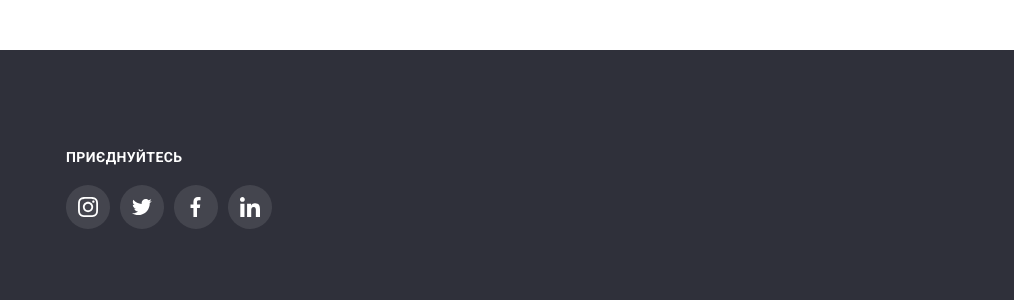
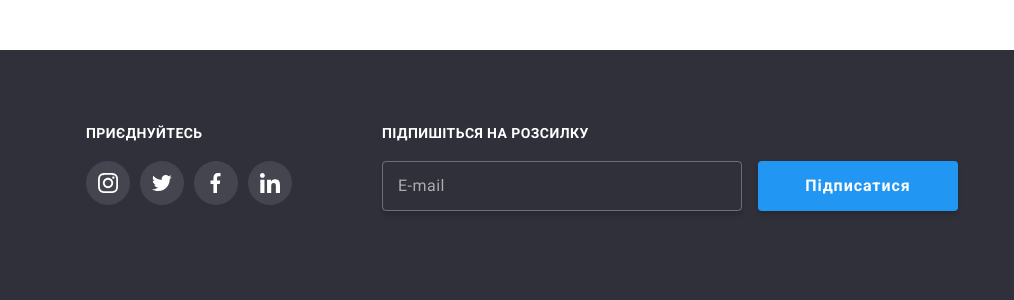
Before and after one commit to ulianaboiko/webstudio, a plain HTML site: page src/pages/portfolio.html in a window 1280 px wide. Shown: the part 1570-1870 px from the top of the page, 266-1280 px from the left. Drawn offline with nearby package versions, Linux system fonts and the light colour scheme.

Commit message:
added footer form

```diff
--- a/src/css/style.css
+++ b/src/css/style.css
@@ -9,6 +9,7 @@
   --colorBorder: #eee;
   --colorIcons: #afb1b8;
   --colorIconsFooter: rgba(255, 255, 255, 0.1);
+  --colorFormInput: rgba(33, 33, 33, 0.2);
 }
 
 body {
@@ -147,6 +148,7 @@ img {
   min-width: 530px;
   min-height: 580px;
   transform: translate(-50%, -50%);
+  padding: 40px;
 }
 .btn-close {
   position: absolute;
@@ -161,12 +163,15 @@ img {
 }
 .btn-close-img {
   background-color: var(--colorTextAdditional);
+  fill: var(--colorTextPrimary);
+}
+.btn-close-img:hover {
+  fill: var(--colorTextHover);
 }
 .no-scroll {
   overflow: hidden;
 }
 .modal-form {
-  padding: 40px;
   display: flex;
   flex-direction: column;
   align-items: center;
@@ -182,7 +187,7 @@ img {
   flex-direction: column;
   align-items: baseline;
   gap: 10px;
-  margin-bottom: 20px;
+  margin-bottom: 30px;
 }
 .form-label {
   font-size: 12px;
@@ -190,21 +195,29 @@ img {
   color: var(--colorTextSecondary);
 }
 .form-input {
-  border: 1px solid rgba(33, 33, 33, 0.2);
+  border: 1px solid var(--colorFormInput);
   border-radius: 4px;
   width: 448px;
   height: 40px;
 }
 .form-textarea {
-  border: 1px solid rgba(33, 33, 33, 0.2);
+  border: 1px solid var(--colorFormInput);
   border-radius: 4px;
   width: 448px;
   height: 120px;
+  padding: 12px 16px;
+  resize: none;
+  margin-bottom: 20px;
 }
 .form-textarea::placeholder {
   font-size: 12px;
   letter-spacing: 0.01em;
   color: rgba(117, 117, 117, 0.5);
+}
+.form-check-and-text {
+  display: flex;
+  align-items: center;
+  gap: 10px;
 }
 .checkbox-text {
   line-height: 1.71429;
@@ -417,8 +430,8 @@ img {
 }
 .footer-container {
   display: flex;
-  gap: 70px;
-  align-items: center;
+  gap: 90px;
+  align-items: baseline;
 }
 .footer-logo-and-address {
   display: flex;
@@ -472,6 +485,41 @@ img {
   fill: var(--colorTextAdditional);
   width: 20px;
   height: 20px;
+}
+.form-title {
+  font-weight: 700;
+  text-transform: uppercase;
+  color: var(--colorTextAdditional);
+  margin-bottom: 20px;
+}
+.footer-input {
+  border: 1px solid rgba(255, 255, 255, 0.3);
+  border-radius: 4px;
+  width: 360px;
+  height: 50px;
+  box-shadow: 0 4px 4px 0 rgba(0, 0, 0, 0.15);
+  background-color: rgba(33, 150, 243, 0);
+  padding: 15px;
+  margin-right: 12px;
+}
+.footer-input::placeholder {
+  font-size: 16px;
+  line-height: 1.25;
+  letter-spacing: 0.03em;
+  color: var(--colorTextAdditionalProzoruy);
+}
+.footer-btn-submit {
+  border-radius: 4px;
+  width: 200px;
+  height: 50px;
+  font-weight: 700;
+  font-size: 16px;
+  line-height: 1.875;
+  letter-spacing: 0.06em;
+  text-align: center;
+  color: var(--colorTextAdditional);
+  box-shadow: 0 4px 4px 0 rgba(0, 0, 0, 0.15);
+  background-color: var(--colorTextHover);
 }
 /* ---------------------------Портфоліо-------------------- */
 .projects {
--- a/src/pages/portfolio.html
+++ b/src/pages/portfolio.html
@@ -266,6 +266,22 @@
             </li>
           </ul>
         </div>
+        <div class="footer-contacts">
+          <form action="#" class="footer-form">
+            <h2 class="form-title">Підпишіться на розсилку</h2>
+            <label hidden for="email" class="footer-label">E-mail</label>
+            <input
+              type="email"
+              class="footer-input"
+              id="email"
+              placeholder="E-mail"
+            />
+            <button type="submit" class="footer-btn-submit">
+              Підписатися
+              <!-- <img src="" alt="Відправити" /> -->
+            </button>
+          </form>
+        </div>
       </div>
     </footer>
   </body>
```
Also changed, not shown: index.html (+25 -6 lines).
